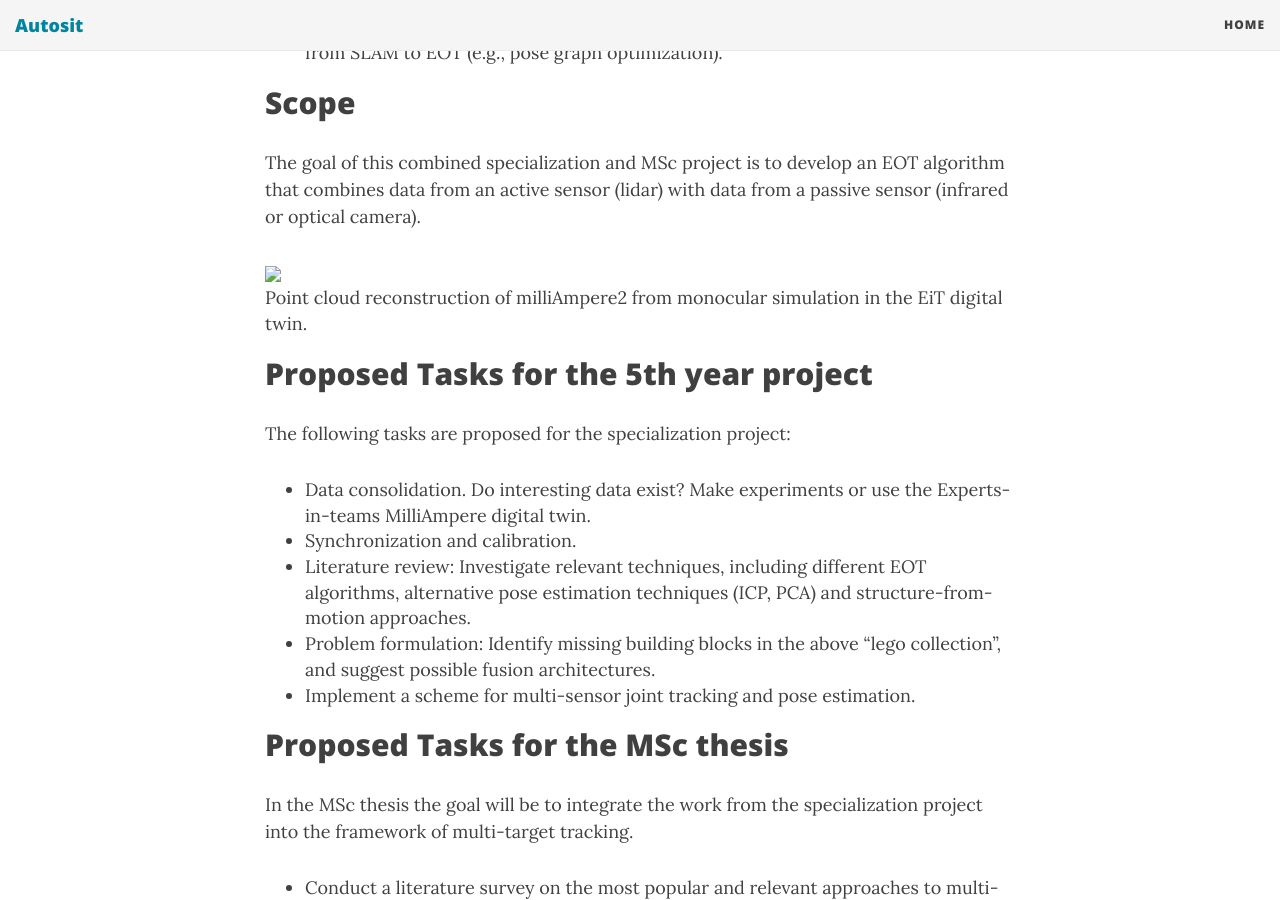
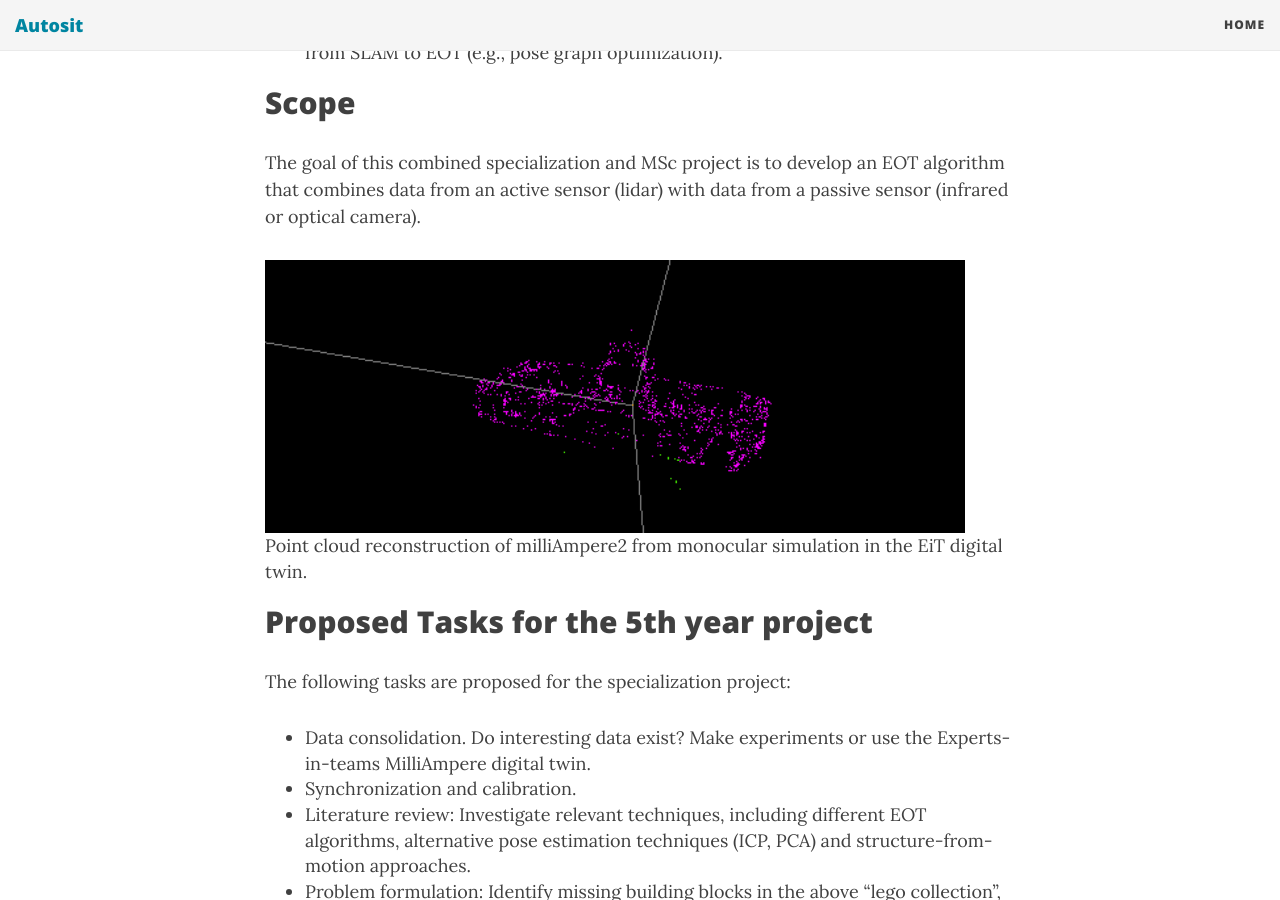
Before and after one commit to autosit/autosit.github.io, a Jekyll site: the page built from _posts/2020-04-08-multisensor-eot.md, in a window 1280 px wide and 900 px high, scrolled down 1811 px. Built offline with Jekyll 4.4.1, drawn with Linux system fonts in a browser that asks for light colours; nearby versions of some CDN libraries.

Commit message:
added simeigen illustration

```diff
--- a/_posts/2020-04-08-multisensor-eot.md
+++ b/_posts/2020-04-08-multisensor-eot.md
@@ -30,7 +30,7 @@ Nevertheless, the time may be ripe for a breakthrough in maritime extended objec
 
 The goal of this combined specialization and MSc project is to develop an EOT algorithm that combines data from an active sensor (lidar) with data from a passive sensor (infrared or optical camera).
 
-|<img src="{{site.url}}/assets/simEigen.png" width="700"> |
+|<img src="{{site.url}}/assets/SimEigen.png" width="700"> |
 | Point cloud reconstruction of milliAmpere2 from monocular simulation in the EiT digital twin. |
 
 ## Proposed Tasks for the 5th year project
```
Also changed, not shown: assets/SimEigen.png (added).
